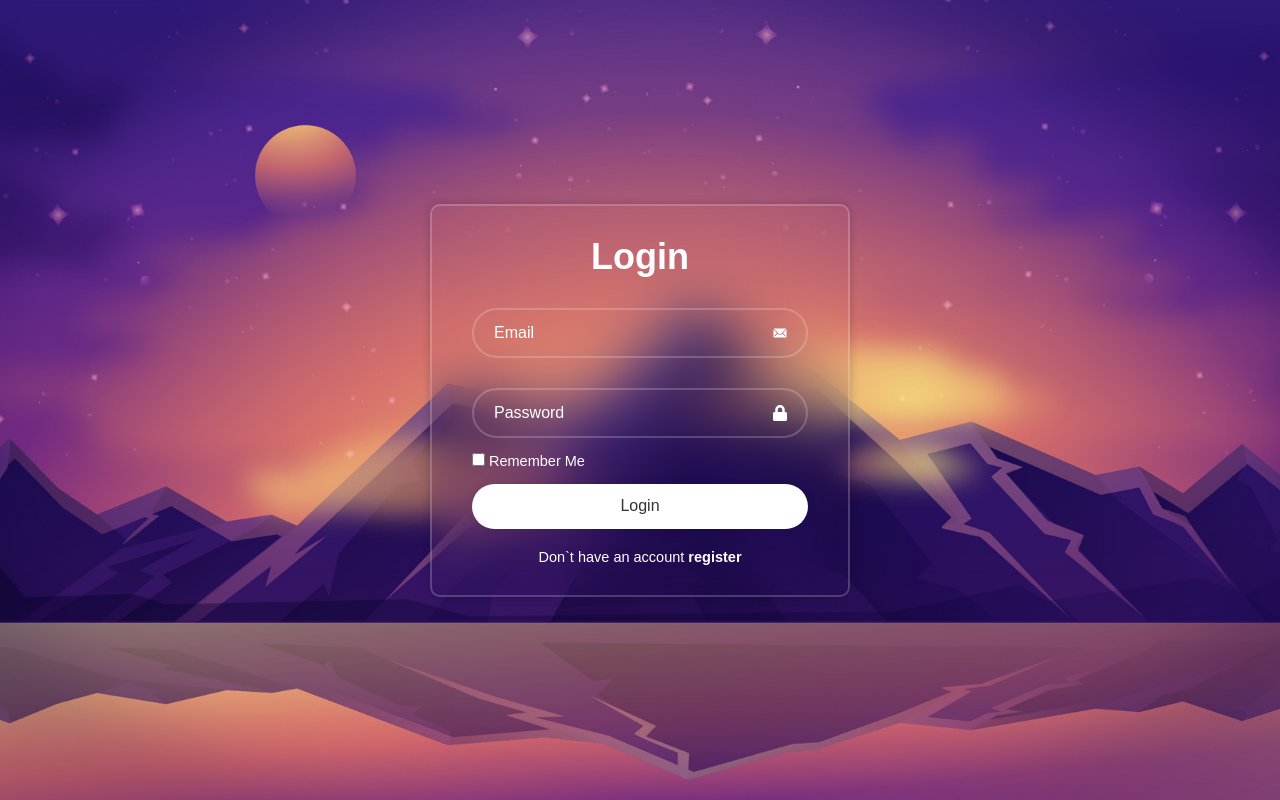
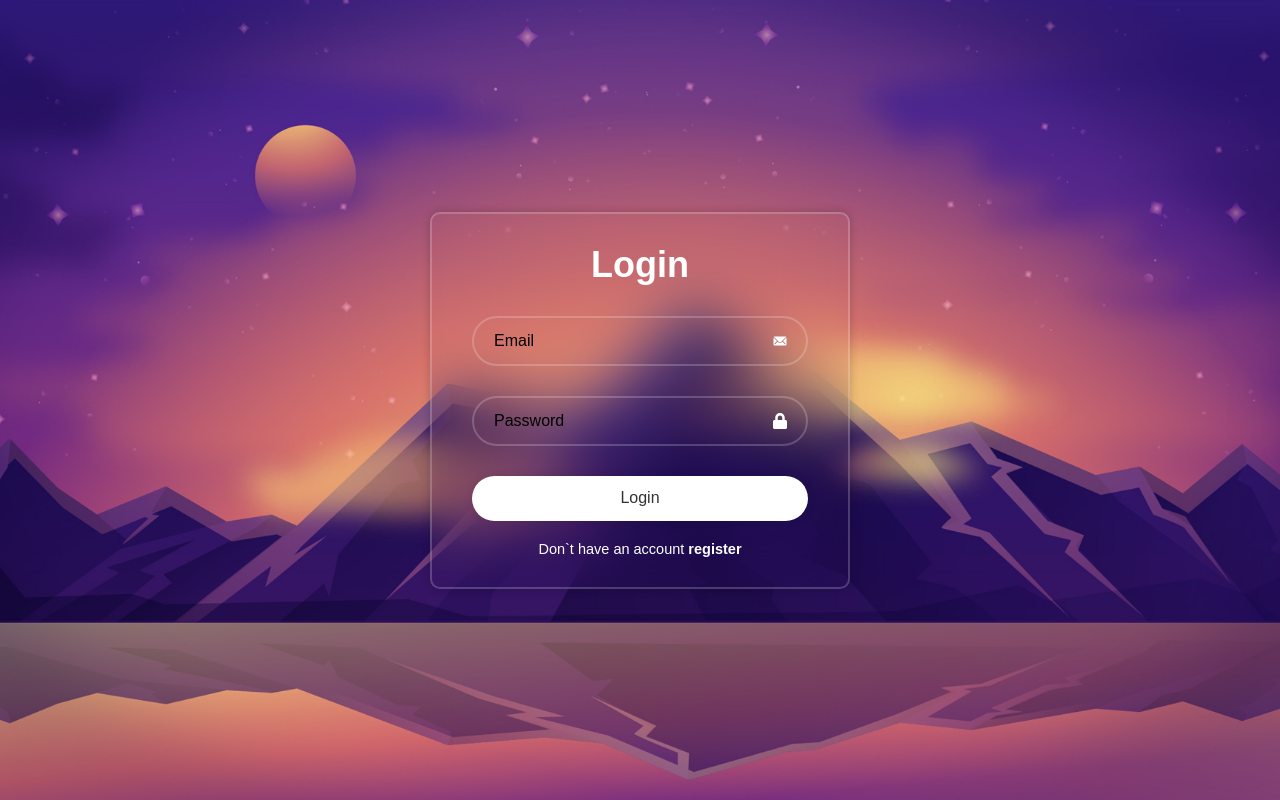
Before and after one commit to EguisMatt/prueba, a React (Vite) app in the folder frontend/: page / in a window 1280 px wide. Built offline with nearby package versions, Linux system fonts and the light colour scheme.

Commit message:
mejora en manejo de errores en los inputs

```diff
--- a/frontend/src/components/Login/login.jsx
+++ b/frontend/src/components/Login/login.jsx
@@ -1,4 +1,4 @@
-import {Wrapper, Form, InputBox, RememberForgot, ButtonSubmit, RegisterLink} from "../../styles/LoginStyles/styleLogin";
+import {Wrapper, Form, InputBox, ButtonSubmit, RegisterLink} from "../../styles/LoginStyles/styleLogin";
 import {useNavigate} from "react-router-dom";
 import { useState } from "react";
 import { IoIosMail } from "react-icons/io";
@@ -10,19 +10,28 @@ const Login = () => {
   const navigate = useNavigate();
   const [email, setEmail] = useState('');
   const [password, setPassword] = useState('');
+  const [emailError, setEmailError] = useState('');
+  const [passError, setPassError] = useState('');
+
   const handleLogin = async (e) => {
+    e.preventDefault();
+
+    setEmailError('')
+    setPassError('')
+
     if (email && !password) {
       Swal.fire({
         icon: "warning",
         title: "Enter field Password please",
       });
+      setPassError('please enter your  password')
     } else if (password && !email) {
       Swal.fire({
         icon: "warning",
         title: "Enter field Email please",
       });
+      setEmailError('please enter your email address')
     } else if (email && password) {
-      e.preventDefault();
       try {
         const apiBaseBack = import.meta.env.VITE_URL_BACKEND;
         const response = await axios.post(`${apiBaseBack}/login`, {
@@ -33,15 +42,14 @@ const Login = () => {
         if (response.status === 200) {
           const token = response.data.token;
           localStorage.setItem("token", JSON?.stringify(token));
-          setTimeout(() => {
-            navigate('/home/*');
+          setTimeout(async ()  => {
             Swal.fire({
               icon: "success",
               title: "Accescorrect",
               text: "Welcome",
             });
-            window.location.reload();
-          }, 3000);
+          });
+          navigate('/home/*');
         }
       } catch (error) {
         console.error("Error en la solicitud de login:", error);
@@ -51,20 +59,15 @@ const Login = () => {
             title: "the email does not exist",
             text: "Email not exist ",
           });
+          setEmailError('This email does not exist')
         } else if (error.response.status === 401) {
           Swal.fire({
             icon: "error",
             title: "Password Incorrect",
             text: "Password Incorrect STOP",
           });
-        }else if(error){
-          console.error(error.response.data)
-          Swal.fire({
-            icon: "error",
-            title: "Password Incorrect",
-            text: "Password Incorrect STOP",
-          });
         }
+        setPassError('Password Incorrect')
       }
     } else {
       Swal.fire({
@@ -79,19 +82,16 @@ const Login = () => {
         <Form action="">
           <h1>Login</h1>
           <InputBox>
-              <input type="text" placeholder="Email" onChange={(e) => setEmail(e.target.value)} required />
+              <input type="text" placeholder="Email" onChange={(e) => {setEmail(e.target.value); setEmailError('');}}/>
+              <label style={{color: 'red'}}>{emailError}</label>
               <IoIosMail className="icon"/>
           </InputBox>
 
           <InputBox>
-              <input type="password" placeholder="Password" onChange={(e) => setPassword(e.target.value)} required/>
+              <input type="password" placeholder="Password" onChange={(e) => {setPassword(e.target.value); setPassError('');}}/>
+              <label style={{color: 'red'}}>{passError}</label>
               <FaLock className="icon"/>
           </InputBox>
-
-          <RememberForgot>
-            <label><input type="checkbox"/>Remember Me</label>
-            <a href=""></a>
-          </RememberForgot>
 
           <ButtonSubmit onClick={handleLogin}>Login</ButtonSubmit>
 
--- a/frontend/src/components/Register/register.jsx
+++ b/frontend/src/components/Register/register.jsx
@@ -34,6 +34,7 @@ const Register = () => {
 
 
 
+
   const handleCheckBox = (e) =>{
     setIsChecked(!isChecked)
     setLabelColor('black');
@@ -43,10 +44,10 @@ const Register = () => {
 
 
 
-  const notCaracterOrNumbers = (event) => {
+  const notCaracterOrNumbers = (e) => {
     const regex = /[0-9´*`!#$%&,.-_-'¿´´/()=°|{}?¡<>"@+]+$/;
-    if (regex.test(event.key)) {
-      event.preventDefault();
+    if (regex.test(e.key)) {
+      e.preventDefault();
     }
   }
 
@@ -76,6 +77,12 @@ const Register = () => {
       }
       if (!phone) {
         setPhoneError('Please enter your phone number');
+      }else if(phone.length < 10){
+          Swal.fire({
+            icon: 'error',
+            title: 'the number is short',
+          });
+          setPhoneError("number very short")
       }
       if (!password) {
         setPasswordError('Please enter a password');
@@ -83,6 +90,7 @@ const Register = () => {
       if (!confirmPassword) {
         setConfirmPasswordError('Please confirm your password');
       }
+
 
       if(!isChecked){
         setLabelColor('red');
@@ -117,11 +125,6 @@ const Register = () => {
           });
           console.log(response.data);
         },);
-      }else if (response.status === 401) {
-        Swal.fire({
-          icon: 'warning',
-          title: 'Passwords do not match',
-        });
       }
     } catch (error) {
       if (error.response.status === 409) {
@@ -130,6 +133,7 @@ const Register = () => {
           title: "Error",
           text: "The Email Already Exists.",
         });
+        setEmailError('Email already exists')
         console.error(error);
       } else if (error.response.status === 401) {
         Swal.fire({
@@ -137,6 +141,7 @@ const Register = () => {
           title: "Error",
           text: "Passwords do not match",
         });
+        setConfirmPasswordError('please enter the same password')
         console.error(error);
       } else if (error.response.status === 404 ) {
         console.error(error.response.data);
@@ -165,10 +170,13 @@ const Register = () => {
   const LongitudePhone = (e) => {
     setPhoneError('');
     const maxLength = 10;
-    let inputValue = e.target.value;
+    const min = 10;
+    let inputValue = e.target.value.replace(/[^0-9]/g, '');
     // Limitar la longitud del número
     if (inputValue.length > maxLength) {
       inputValue = inputValue.slice(0, maxLength);
+    }else if(inputValue.length < min){
+      setPhoneError("Please write at least 10 digits");
     }
     // Actualizar el estado o realizar otras acciones
     setPhone(inputValue);
@@ -207,9 +215,8 @@ const Register = () => {
         </InputBoxRegister>
         <InputBoxRegister>
           <input
-            type="number"
+            type="tel"
             placeholder="Phone"
-            min={1}
             value={phone}
             onChange={LongitudePhone}
           />
--- a/frontend/src/styles/LoginStyles/styleLogin.jsx
+++ b/frontend/src/styles/LoginStyles/styleLogin.jsx
@@ -33,7 +33,7 @@ export const InputBox = styled.div`
     padding: 20px 45px 20px 20px;
 
     &::placeholder{
-      color: #fff;
+      color: #000000;
     }
   }
 `;
@@ -41,27 +41,6 @@ export const InputBox = styled.div`
 
 export const Form = styled.form`
 
-`;
-
-export const RememberForgot = styled.div`
-  display: flex;
-  justify-content: space-between;
-  font-size: 14.5px;
-  margin: -15px 0 15px;
-
-  label input{
-    accent-color: #fff;
-    margin-right: 4px;
-  }
-
-  a{
-    color: #fff;
-    text-decoration: none
-  }
-
-  a &:hover{
-    text-decoration: underline;
-  }
 `;
 
 export const ButtonSubmit = styled.button`
```
